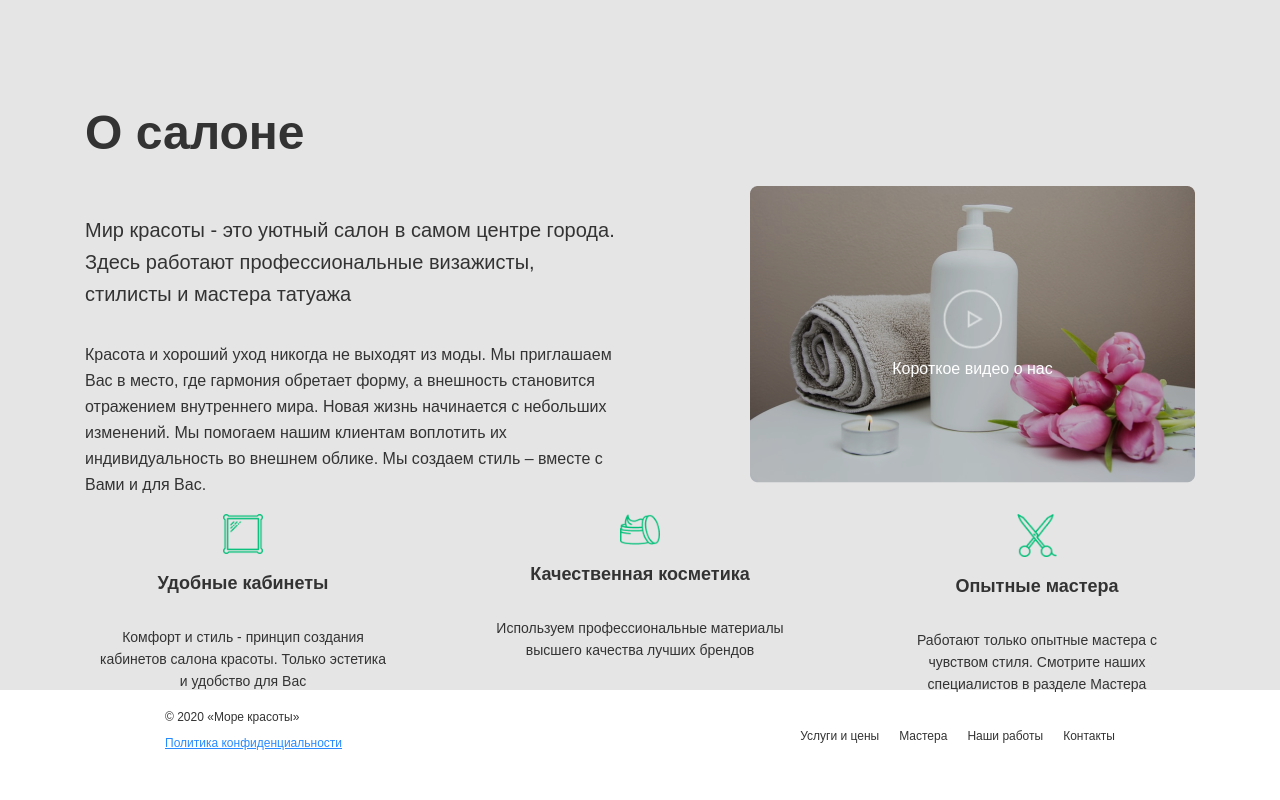
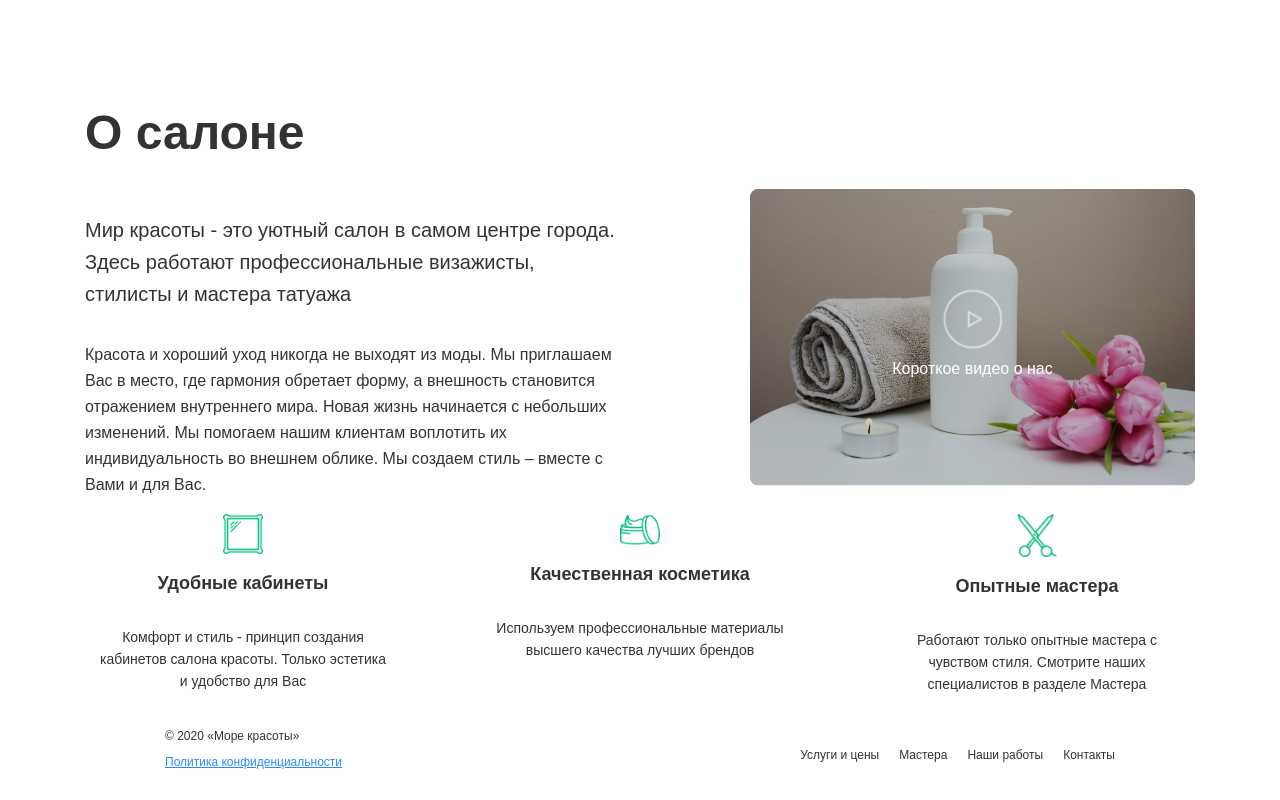
Before and after one commit to KateSolodchuk/Project_beauty, a plain HTML site: page index.html in a window 1280 px wide. Shown: the part 631-1431 px from the top of the page. Drawn offline with nearby package versions, Linux system fonts and the light colour scheme.

Commit message:
убрала высоты, пофиксила картинку с видео, ее курсор и радиус

```diff
--- a/main.css
+++ b/main.css
@@ -162,12 +162,12 @@ h2 {
 }
 
 .main {
-    background:#E5E5E5;
-    max-height: 860px;
+    background:#FFFFFF;
 }
 
 .main-container {
     display: flex;
+    flex: none;
     justify-content: space-between;
     width: 1110px;
     align-items: center;
@@ -202,6 +202,10 @@ h2 {
     margin-top: 190px;
     position: relative;
     text-align: center;
+    cursor: pointer;
+    width: 445px;
+    height: 296px;
+    border-radius: 8px;
 }
 
 .videotext {
@@ -217,10 +221,10 @@ h2 {
 .advantages-container {
     display: flex;
     flex-direction: row;
+    flex-wrap: wrap;
     justify-content: space-between;
     padding: 0px 10px;
     width: 1110px;
-    height: 176px;
     margin: 0 auto;
 }
 
@@ -229,7 +233,6 @@ h2 {
     flex-direction: column;
     flex: none;
     width: 296px;
-    height: 66px;
     text-align: center;
 
 }
@@ -283,7 +286,7 @@ h2 {
 }
 
 .footer-navigation-item:not(:last-child) {
-margin-right: 20px;
+    margin-right: 20px;
 }
 
 .footer-navigation-link {
```
Also changed, not shown: index.html (+0 -2 lines).
